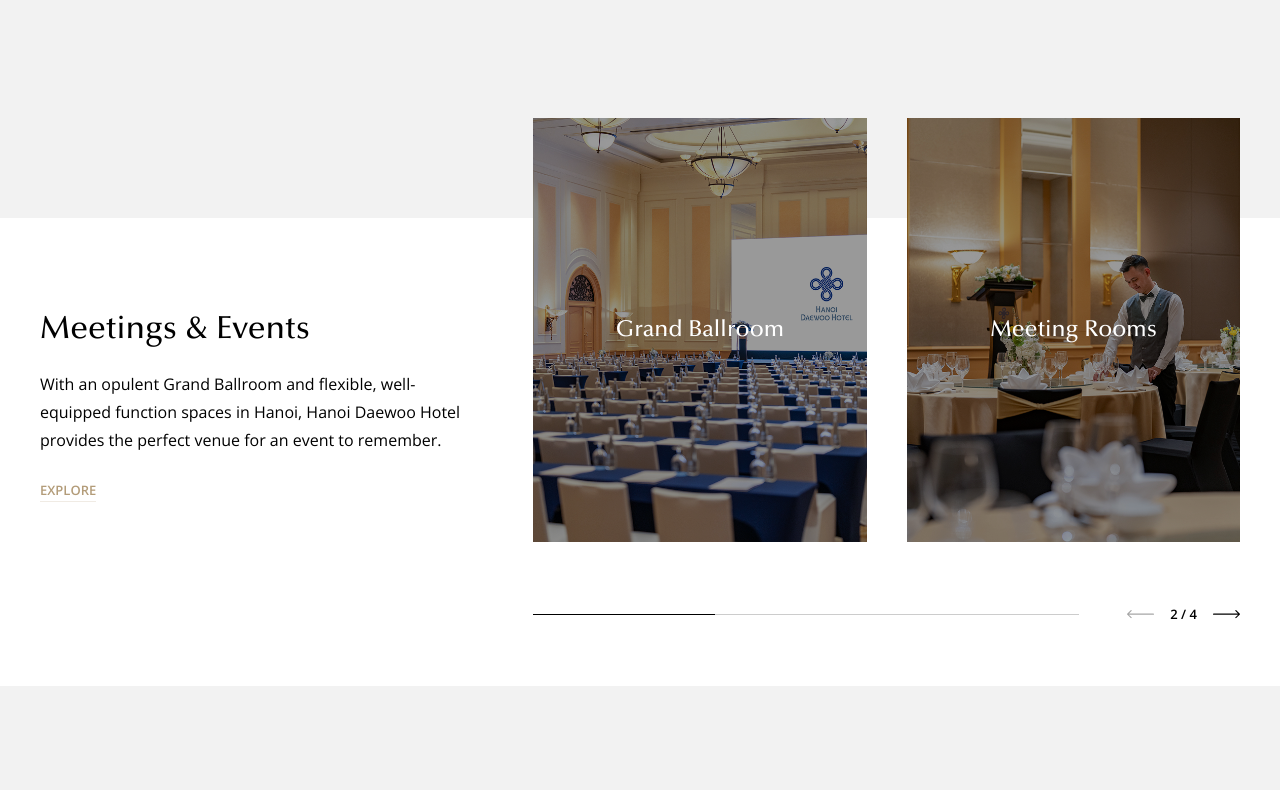
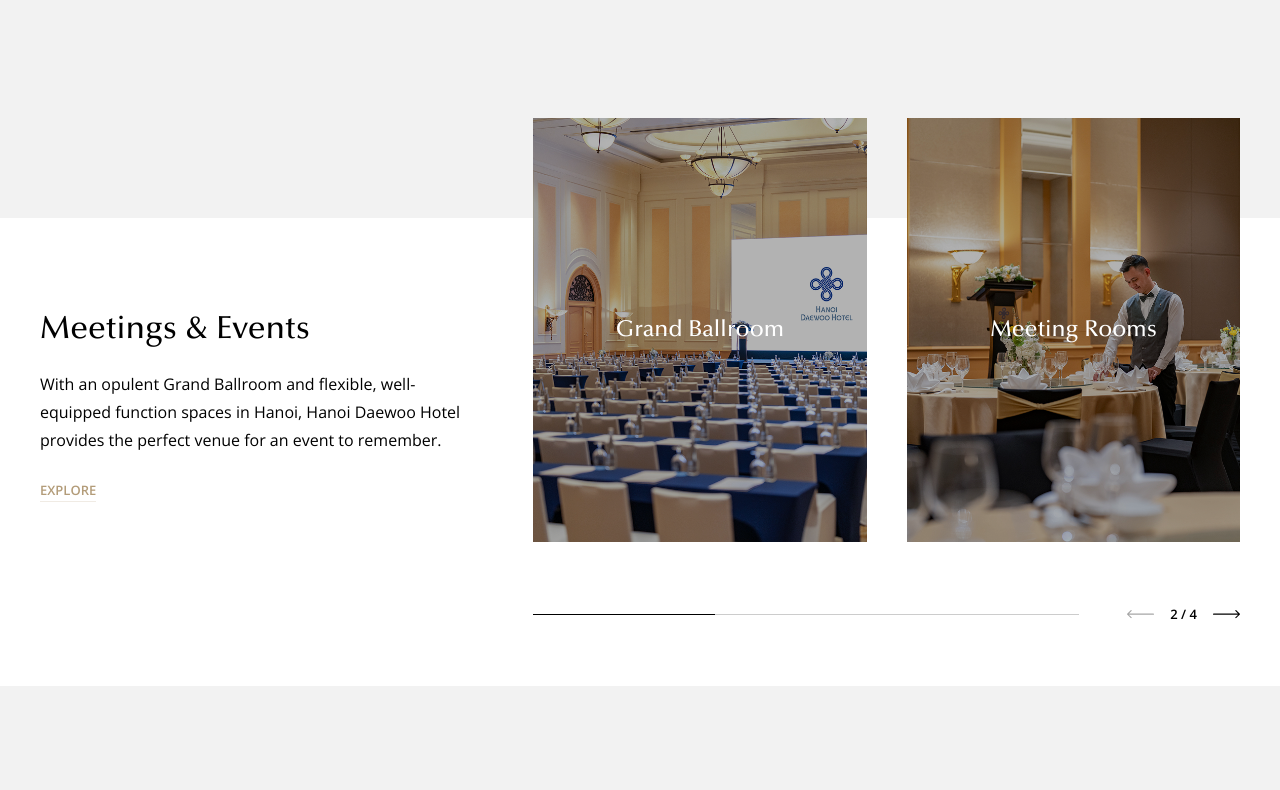
Before and after one commit to alphacreativee/hanoi-daewoo, a website: page index.html in a window 1280 px wide. Shown: the part 3910-4700 px from the top of the page. Drawn offline with Linux system fonts and the light colour scheme; grey boxes are pictures that could not be loaded.

Commit message:
update overlay card offer

```diff
--- a/assets/js/index/script.js
+++ b/assets/js/index/script.js
@@ -242,8 +242,10 @@ function heroSection() {
 function readMore() {
   const btnViewMore = document.querySelector(".intro .btn-read-more");
   if (!btnViewMore) return;
+
   const moreContent = document.querySelector(".intro-description-more");
   if (!moreContent) return;
+
   const introRight = document.querySelector(".intro-right");
 
   const textMore = btnViewMore.dataset.readMore;
--- a/assets/scss/_moreInfo.scss
+++ b/assets/scss/_moreInfo.scss
@@ -47,7 +47,7 @@
           &::after {
             content: "";
             inset: 0;
-            background-color: rgba($color: #000000, $alpha: 0.4);
+            background-color: rgba($color: #000000, $alpha: 0.3);
             position: absolute;
           }
 
```
Also changed, not shown: index.html (+5 -3 lines), assets/main/css/style.css, assets/main/css/style.min.css.
